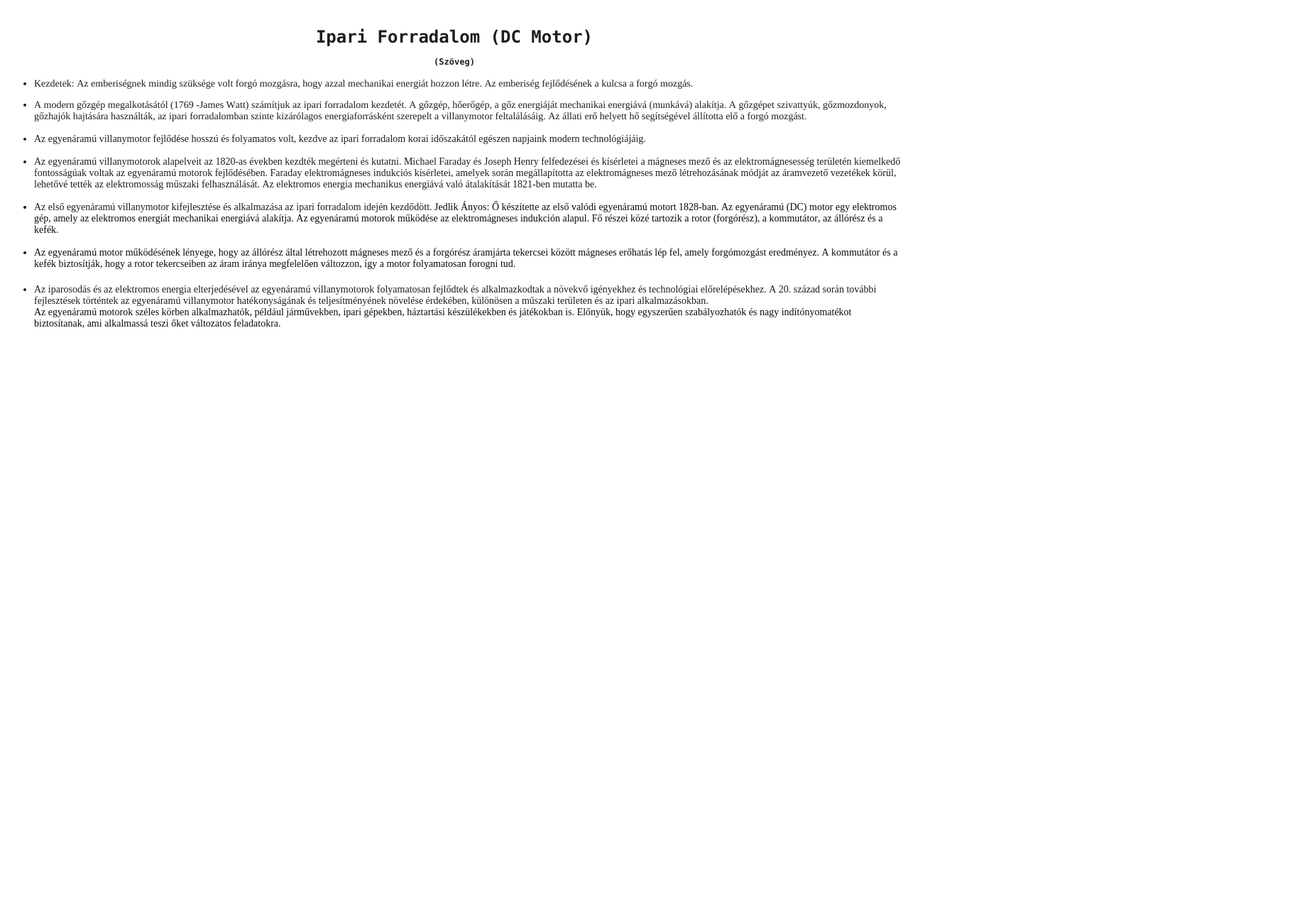
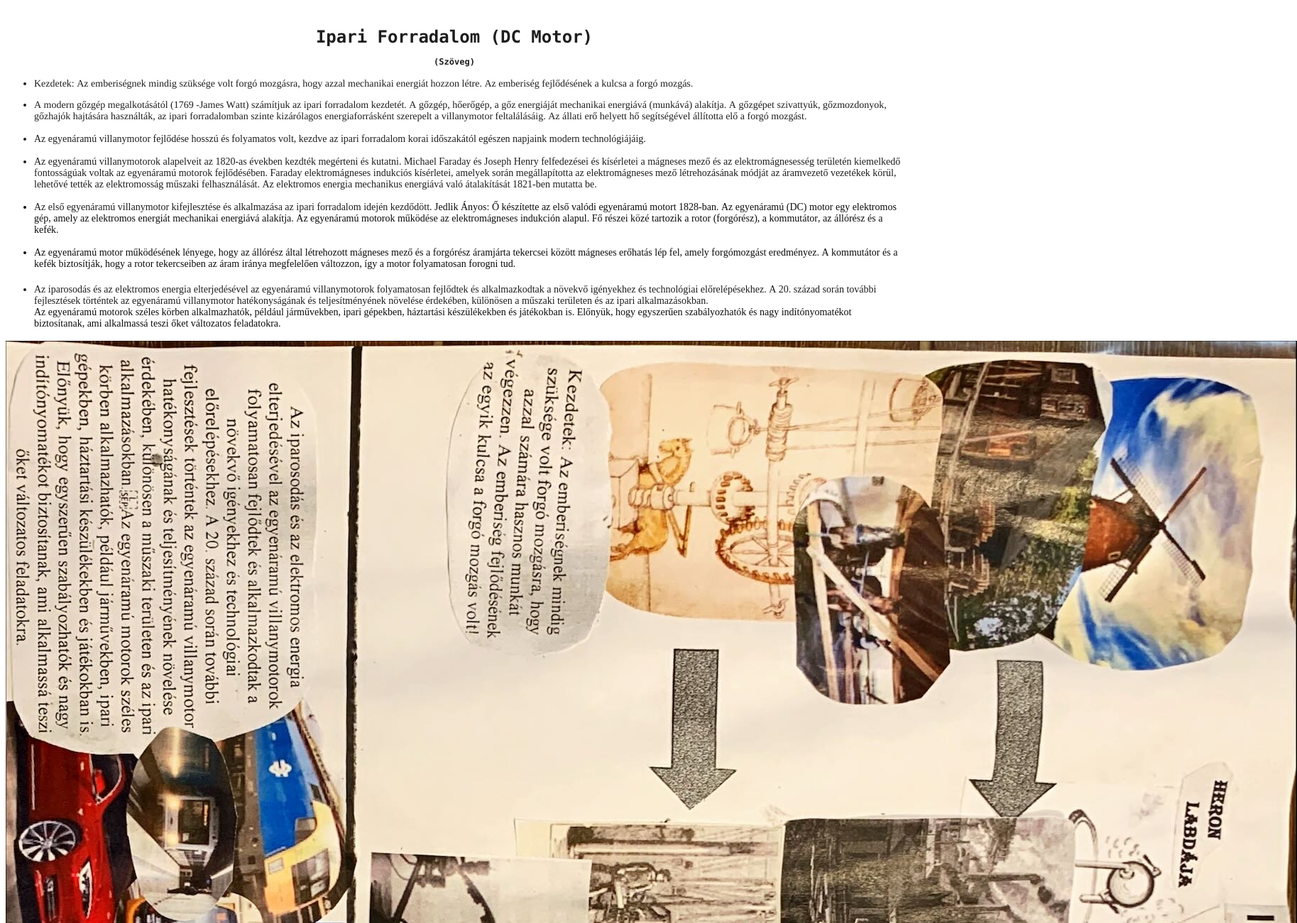
Before and after one commit to balazskokai/balazskokai.github.io, a plain HTML site: page toriprojekt/dcmotor/index.html in a window 1280 px wide. Shown: the top 1300 px of the page at 71% size, 1827 px wide, since content can reach past the window. Before the commit the page ends 800 px from the top, so only its background shows below. Drawn offline with Linux system fonts and the light colour scheme.

Commit message:
Update index.html

```diff
--- a/toriprojekt/dcmotor/index.html
+++ b/toriprojekt/dcmotor/index.html
@@ -50,5 +50,6 @@
   <li class="li8"><span class="s6"></span><span class="s7">Az iparosodás és az elektromos energia elterjedésével az egyenáramú villanymotorok folyamatosan fejlődtek és alkalmazkodtak a növekvő igényekhez és technológiai előrelépésekhez. A 20. század során további fejlesztések történtek az egyenáramú villanymotor hatékonyságának és teljesítményének növelése érdekében, különösen a műszaki területen és az ipari alkalmazásokban.</span><span class="s1"><br>
 </span><span class="s8">Az egyenáramú motorok széles körben alkalmazhatók, például járművekben, ipari gépekben, háztartási készülékekben és játékokban is. Előnyük, hogy egyszerűen szabályozhatók és nagy indítónyomatékot biztosítanak, ami alkalmassá teszi őket változatos feladatokra.</span></li>
 </ul>
+  <img src="https://balazskokai.github.io/toriprojekt/dcmotor/IMG_3740.JPG">
 </body>
 </html>
```
